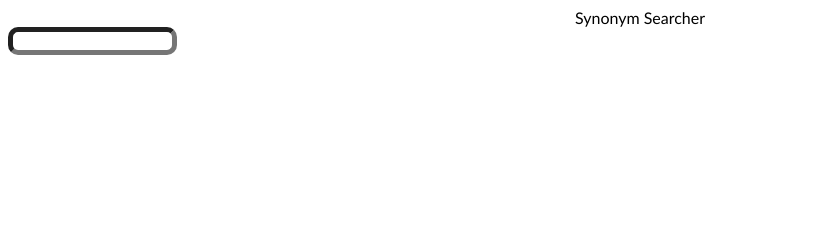
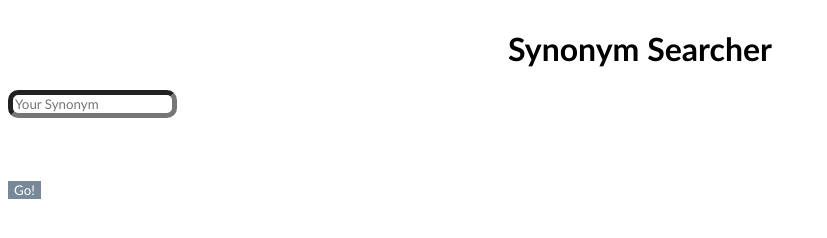
Before and after one commit to Apricitine/Synonym-Searcher-Extension, a browser extension: page index.html in a window 1280 px wide. Shown: the whole page, without its empty margins (0-827 px from the left). Drawn offline with Linux system fonts and the light colour scheme.

Commit message:
Update index.html

```diff
--- a/index.html
+++ b/index.html
@@ -10,7 +10,10 @@
   <script src="script.js" defer></script>
 </head>
 <body>
-  <div class="align-title-center">Synonym Searcher</div>
-  <input type="text" class="text-input"></input>
+  <div class="align-title-center">
+    <h1>Synonym Searcher</h1><br/>
+  </div>
+  <input type="text" Text-Input placeholder="Your Synonym"></input>
+  <button type="submit" Submit-Input>Go!</button>
 </body>
 </html>
```
